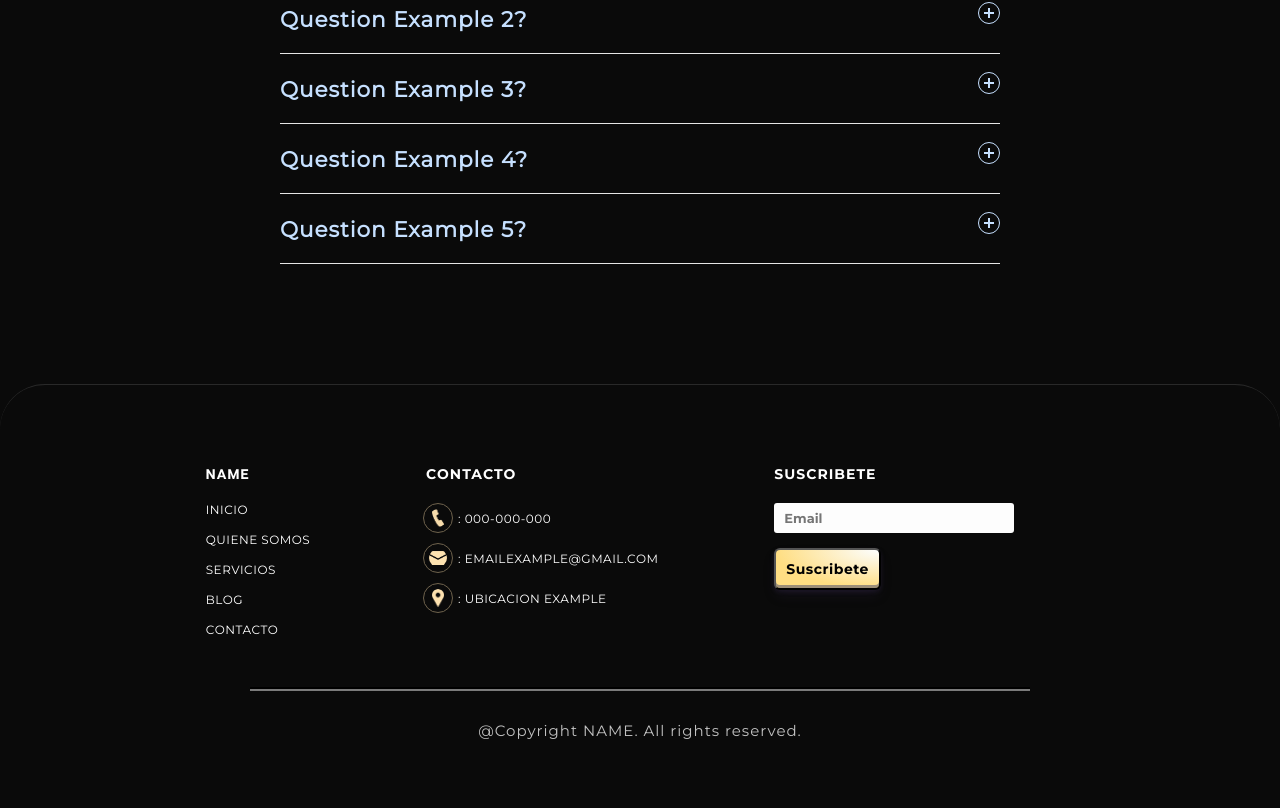
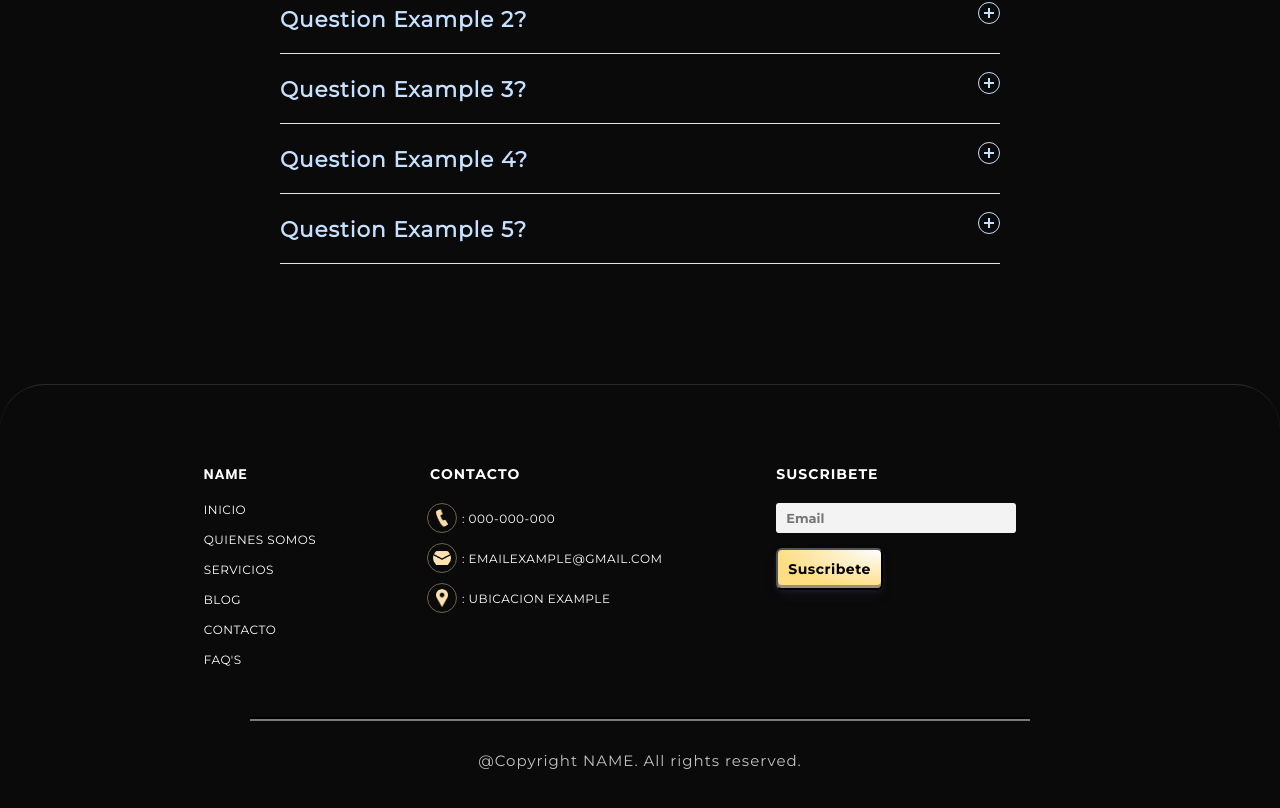
Before and after one commit to BFF-Development/escuelaFutbol, a React (Vite) app: page / in a window 1280 px wide. Shown: the part 1402-2210 px from the top of the page. Before the commit the page ends 2182 px from the top, so only its background shows below. Built offline with nearby package versions, Linux system fonts and the light colour scheme.

Commit message:
enlaces footer

```diff
--- a/src/App.css
+++ b/src/App.css
@@ -62,10 +62,10 @@ html{
 
 ::selection {
   color: rgb(0, 0, 0);
-  background-color: rgb(255, 228, 106);
+  background-color: rgb(255, 223, 82);
 }
 
 ::-moz-selection {
   color: rgb(0, 0, 0);
-  background-color: rgb(255, 228, 106);
+  background-color: rgb(255, 223, 82);
 }
--- a/src/components/contact/Contact.jsx
+++ b/src/components/contact/Contact.jsx
@@ -8,7 +8,7 @@ import ubiIcon from "../assets/src/icons/ubi.png"
 
 const Contact = () => {
   return (
-    <div className="contact">
+    <div className="contact" id='contact'>
         <div className="box_contact">
 
             <div className="cont tel">
--- a/src/components/faqs/Faqs.jsx
+++ b/src/components/faqs/Faqs.jsx
@@ -50,7 +50,7 @@ const Faqs = () => {
     ]
 
   return (
-    <div className="container_Faqs">
+    <div className="container_Faqs" id='faqs'>
         <h2>Preguntas Frecuentes</h2>
 
         <div className="box_faq">
--- a/src/components/footer/Footer.jsx
+++ b/src/components/footer/Footer.jsx
@@ -1,17 +1,14 @@
-import React from 'react'
+import React  from 'react'
 import "./footer.css"
 import telIcon from "../assets/src/icons/tel.png"
 import emailIcon from "../assets/src/icons/email.png"
 import ubiIcon from "../assets/src/icons/ubi.png"
 
 
-
-
 const Footer = () => {
 
   const submitHandler= e =>{
     e.preventDefault()
-
   }
 
   return (
@@ -22,11 +19,13 @@ const Footer = () => {
           <div className="title_footer"> <p>Name</p> </div>
 
           <ul className="list_Footer">
-            <li>Inicio</li>
-            <li>Quiene Somos</li>
-            <li>Servicios</li>
-            <li>Blog</li>
-            <li>Contacto</li>
+              <a href="# " > <li >Inicio         </li> </a>
+              <a href="# " > <li >Quienes somos  </li> </a>
+              <a href="# " > <li >Servicios      </li> </a>
+              <a href="# " > <li >Blog           </li> </a>
+              <a href="#contact " > <li >Contacto       </li> </a>
+              <a href="#faqs " > <li >FAQ's       </li> </a>
+
           </ul>
         </div>
 
--- a/src/components/footer/footer.css
+++ b/src/components/footer/footer.css
@@ -70,6 +70,9 @@
     color: white;
 }
 
+.list_Footer a{
+    text-decoration: none;
+}
 
 
 
@@ -159,7 +162,7 @@
     border: none;
     font-family: "montserrat-bold" ;
     font-size: 1.3rem;
-    background-color: #fdfdfd;
+    background-color: #f3f3f3;
 }
 
 
--- a/src/components/nav/Nav.jsx
+++ b/src/components/nav/Nav.jsx
@@ -34,8 +34,8 @@ const Nav = () => {
               <a href="# " > <li >Inicio         </li> </a>
               <a href="# " > <li >Quienes somos  </li> </a>
               <a href="# " > <li >Servicios      </li> </a>
-              <a href="# " > <li >Blog      </li> </a>
-              <a href="# " > <li >Contacto       </li> </a>
+              <a href="# " > <li >Blog           </li> </a>
+              <a href="#contact " > <li >Contacto       </li> </a>
             </ul>
 
             <div className="nav_degree"></div>
@@ -59,8 +59,8 @@ const Nav = () => {
                 <a href="# " >  <li onClick={() => handleToggle()}>Inicio         </li> </a>
                 <a href="# " >  <li onClick={() => handleToggle()}>Quienes somos  </li> </a>
                 <a href="# " >  <li onClick={() => handleToggle()}>Servicios      </li> </a>
-                <a href="# " >  <li onClick={() => handleToggle()}>Blog      </li> </a>
-                <a href="# " >  <li onClick={() => handleToggle()}>Contacto       </li> </a>
+                <a href="# " >  <li onClick={() => handleToggle()}>Blog           </li> </a>
+                <a href="#contact " >  <li onClick={() => handleToggle()}>Contacto       </li> </a>
               </ul>
             }
 
```
